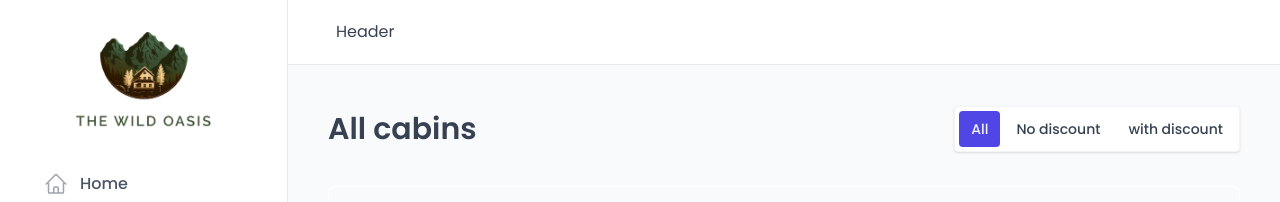
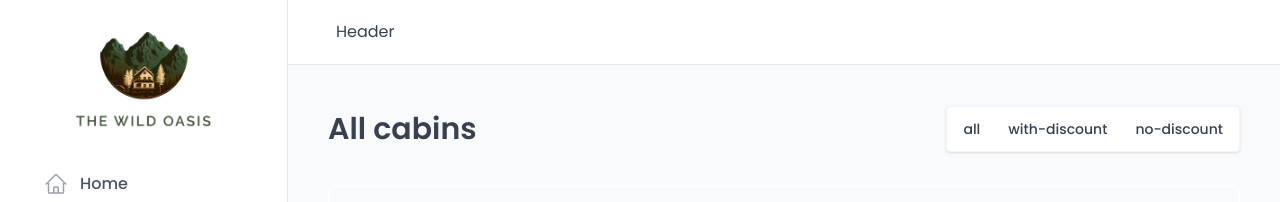
Before and after one commit to hussien22elfayoumy/The-Wild-Oasis-Dashboard, a React (Vite) app: page /cabins in a window 1280 px wide. Shown: the top 202 px of the page. Built offline with nearby package versions, Linux system fonts and the light colour scheme; no server answers; the database is empty; a web font is replaced by a local one.

Commit message:
making custom filter component

```diff
--- /dev/null
+++ b/src/components/global/Filter.tsx
@@ -0,0 +1,32 @@
+import { useSearchParams } from 'react-router-dom';
+import Button from './Button';
+
+interface IFilterProps {
+  filterField: string;
+  options: { value: string; label: string }[];
+}
+
+export default function Filter({ options, filterField }: IFilterProps) {
+  const [searchParams, setSearhParams] = useSearchParams();
+
+  function handleClick(value: string) {
+    searchParams.set(filterField, value);
+    setSearhParams(searchParams);
+  }
+
+  return (
+    <div className="bg-my-grey-0 border-my-grey-100 flex gap-1 rounded-sm border p-1 shadow-sm">
+      {options.map((option) => (
+        <Button
+          key={option.value}
+          onClick={() => handleClick(option.value)}
+          size="medium"
+          variation="filter"
+          active={searchParams.get(filterField) === option.value}
+        >
+          {option.value}
+        </Button>
+      ))}
+    </div>
+  );
+}
--- a/src/features/cabins/CaibnTableOperations.tsx
+++ b/src/features/cabins/CaibnTableOperations.tsx
@@ -1,45 +1,15 @@
-import { useSearchParams } from 'react-router-dom';
-import Button from '../../components/global/Button';
+import Filter from '../../components/global/Filter';
+
+const cabinsFilterOptions = [
+  { value: 'all', label: 'All' },
+  { value: 'with-discount', label: 'With discount' },
+  { value: 'no-discount', label: 'No discount' },
+];
 
 export default function CaibnTableOperations() {
-  const [searchParams, setSearhParams] = useSearchParams();
-
-  function handleClick(value: string) {
-    searchParams.set('discount', value);
-    setSearhParams(searchParams);
-  }
-
   return (
     <div className="flex items-center gap-4">
-      <div className="bg-my-grey-0 border-my-grey-100 flex gap-1 rounded-sm border p-1 shadow-sm">
-        <Button
-          onClick={() => handleClick('all')}
-          size="medium"
-          variation="filter"
-          active={
-            searchParams.get('discount') === 'all' ||
-            searchParams.get('discount') === null
-          }
-        >
-          All
-        </Button>
-        <Button
-          onClick={() => handleClick('no-discount')}
-          size="medium"
-          variation="filter"
-          active={searchParams.get('discount') === 'no-discount'}
-        >
-          No discount
-        </Button>
-        <Button
-          onClick={() => handleClick('with-discount')}
-          size="medium"
-          variation="filter"
-          active={searchParams.get('discount') === 'with-discount'}
-        >
-          with discount
-        </Button>
-      </div>
+      <Filter options={cabinsFilterOptions} filterField="discount" />
     </div>
   );
 }
```
